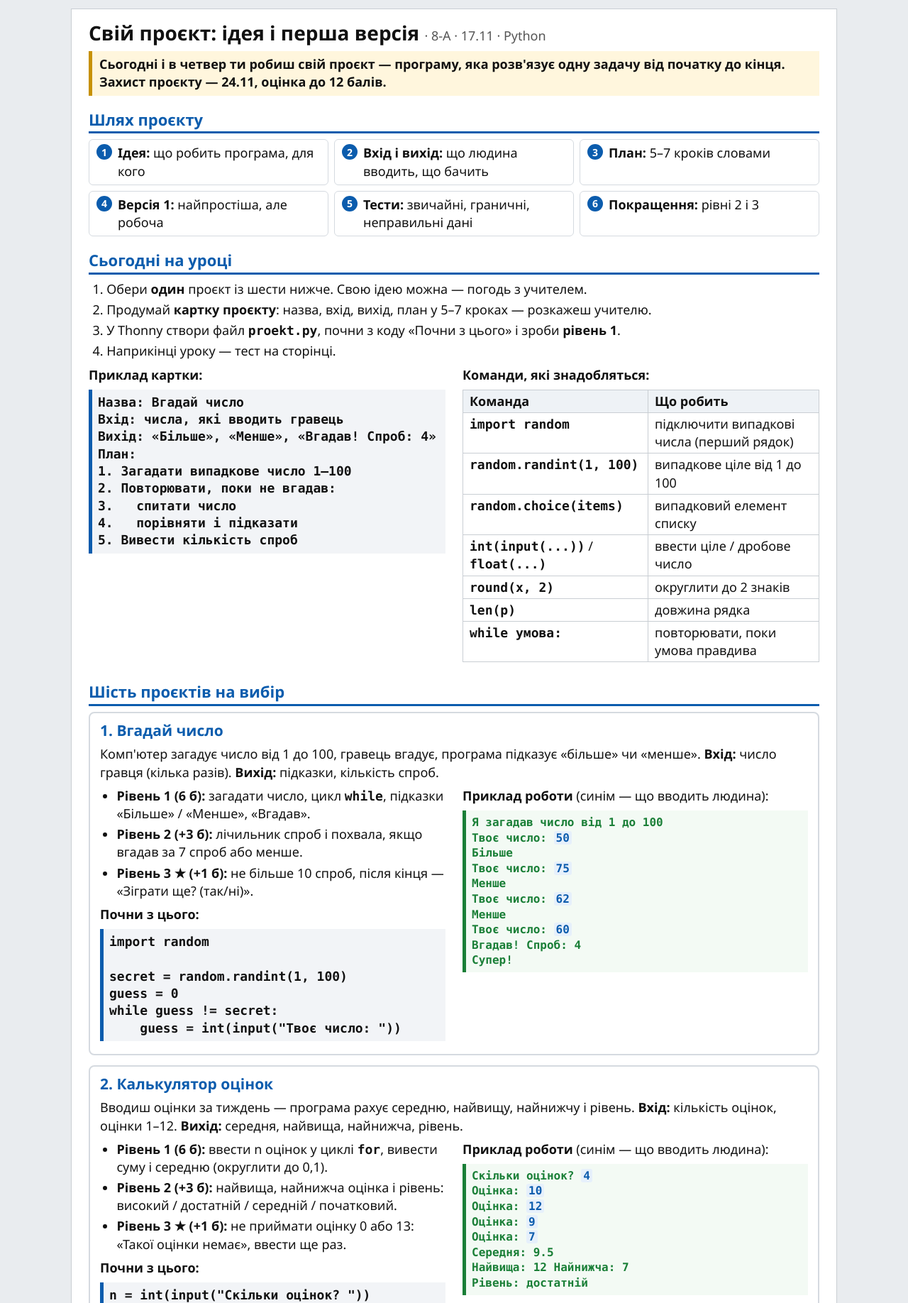
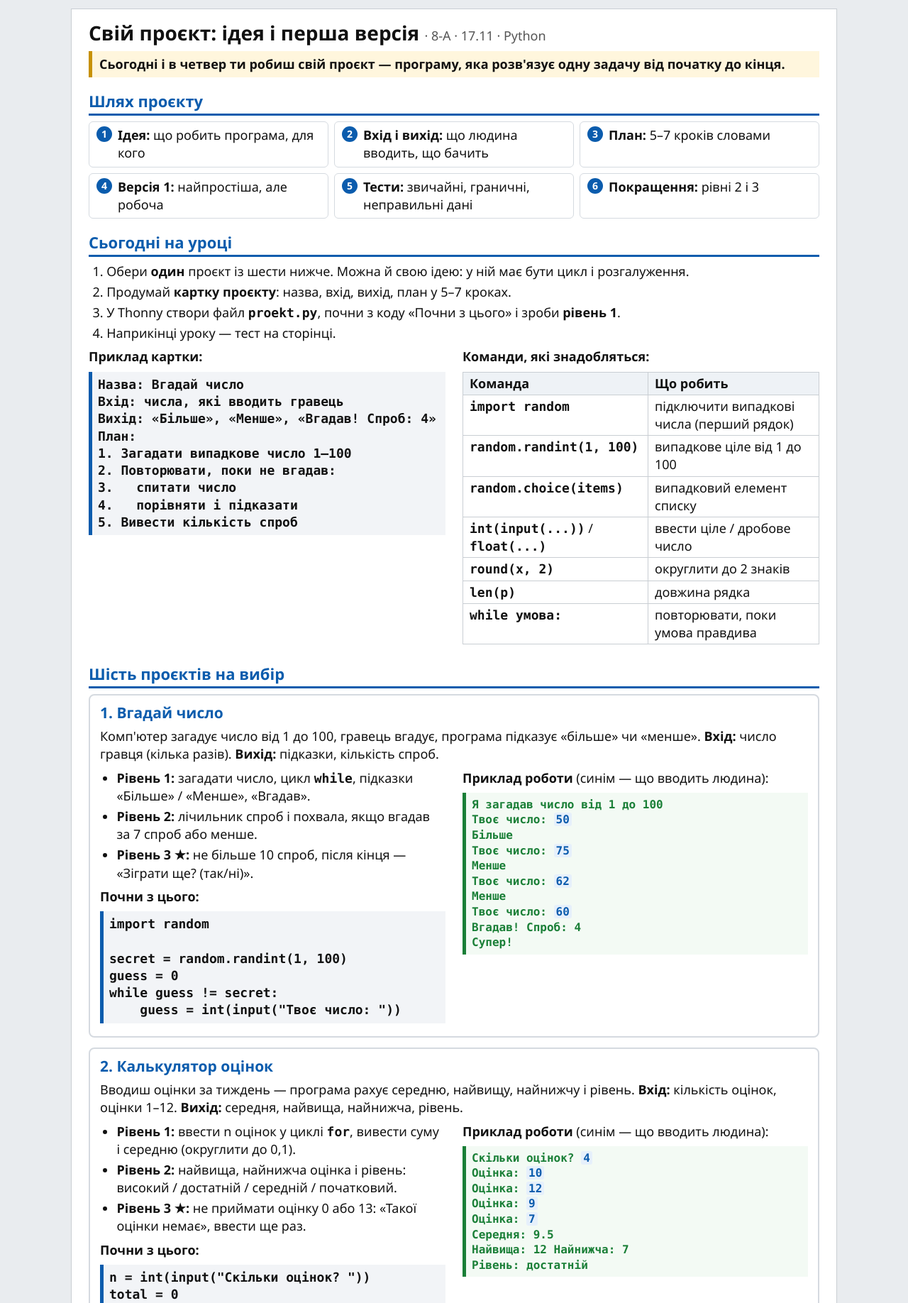
Before and after one commit to yuriihalas/it, a plain HTML site: page 8a-proekt-1.html in a window 1280 px wide. Shown: the top 1836 px of the page at 71% size. Drawn offline with Linux system fonts and the light colour scheme.

Commit message:
8-А проєкт: прибрано бали за рівні, захист і «покажи вчителю»

```diff
--- a/8a-proekt-1.html
+++ b/8a-proekt-1.html
@@ -60,7 +60,7 @@
 <div class="sheet">
   <h1>Свій проєкт: ідея і перша версія <span>· 8-А · 17.11 · Python</span></h1>
 
-  <p class="big">Сьогодні і в четвер ти робиш <b>свій проєкт</b> — програму, яка розв'язує одну задачу від початку до кінця. Захист проєкту — <b>24.11</b>, оцінка до 12 балів.</p>
+  <p class="big">Сьогодні і в четвер ти робиш <b>свій проєкт</b> — програму, яка розв'язує одну задачу від початку до кінця.</p>
 
   <section>
     <h2>Шлях проєкту</h2>
@@ -77,8 +77,8 @@
   <section>
     <h2>Сьогодні на уроці</h2>
     <ol>
-      <li>Обери <b>один</b> проєкт із шести нижче. Свою ідею можна — погодь з учителем.</li>
-      <li>Продумай <b>картку проєкту</b>: назва, вхід, вихід, план у 5–7 кроках — розкажеш учителю.</li>
+      <li>Обери <b>один</b> проєкт із шести нижче. Можна й свою ідею: у ній має бути цикл і розгалуження.</li>
+      <li>Продумай <b>картку проєкту</b>: назва, вхід, вихід, план у 5–7 кроках.</li>
       <li>У Thonny створи файл <code>proekt.py</code>, почни з коду «Почни з цього» і зроби <b>рівень 1</b>.</li>
       <li>Наприкінці уроку — тест на сторінці.</li>
     </ol>
@@ -115,7 +115,7 @@
       <h3>1. Вгадай число</h3>
       <p>Комп'ютер загадує число від 1 до 100, гравець вгадує, програма підказує «більше» чи «менше». <b>Вхід:</b> число гравця (кілька разів). <b>Вихід:</b> підказки, кількість спроб.</p>
       <div class="half">
-        <div><ul class="lv"><li><b>Рівень 1 (6 б):</b> загадати число, цикл <code>while</code>, підказки «Більше» / «Менше», «Вгадав».</li><li><b>Рівень 2 (+3 б):</b> лічильник спроб і похвала, якщо вгадав за 7 спроб або менше.</li><li><b>Рівень 3 ★ (+1 б):</b> не більше 10 спроб, після кінця — «Зіграти ще? (так/ні)».</li></ul><p><b>Почни з цього:</b></p><pre>import random
+        <div><ul class="lv"><li><b>Рівень 1:</b> загадати число, цикл <code>while</code>, підказки «Більше» / «Менше», «Вгадав».</li><li><b>Рівень 2:</b> лічильник спроб і похвала, якщо вгадав за 7 спроб або менше.</li><li><b>Рівень 3 ★:</b> не більше 10 спроб, після кінця — «Зіграти ще? (так/ні)».</li></ul><p><b>Почни з цього:</b></p><pre>import random
 
 secret = random.randint(1, 100)
 guess = 0
@@ -137,7 +137,7 @@ while guess != secret:
       <h3>2. Калькулятор оцінок</h3>
       <p>Вводиш оцінки за тиждень — програма рахує середню, найвищу, найнижчу і рівень. <b>Вхід:</b> кількість оцінок, оцінки 1–12. <b>Вихід:</b> середня, найвища, найнижча, рівень.</p>
       <div class="half">
-        <div><ul class="lv"><li><b>Рівень 1 (6 б):</b> ввести n оцінок у циклі <code>for</code>, вивести суму і середню (округлити до 0,1).</li><li><b>Рівень 2 (+3 б):</b> найвища, найнижча оцінка і рівень: високий / достатній / середній / початковий.</li><li><b>Рівень 3 ★ (+1 б):</b> не приймати оцінку 0 або 13: «Такої оцінки немає», ввести ще раз.</li></ul><p><b>Почни з цього:</b></p><pre>n = int(input(&quot;Скільки оцінок? &quot;))
+        <div><ul class="lv"><li><b>Рівень 1:</b> ввести n оцінок у циклі <code>for</code>, вивести суму і середню (округлити до 0,1).</li><li><b>Рівень 2:</b> найвища, найнижча оцінка і рівень: високий / достатній / середній / початковий.</li><li><b>Рівень 3 ★:</b> не приймати оцінку 0 або 13: «Такої оцінки немає», ввести ще раз.</li></ul><p><b>Почни з цього:</b></p><pre>n = int(input(&quot;Скільки оцінок? &quot;))
 total = 0
 for i in range(n):
     m = int(input(&quot;Оцінка: &quot;))
@@ -156,7 +156,7 @@ for i in range(n):
       <h3>3. Тренажер множення</h3>
       <p>10 випадкових прикладів на таблицю множення, рахунок правильних і оцінка. <b>Вхід:</b> відповіді гравця. <b>Вихід:</b> «Правильно» / правильна відповідь, рахунок, оцінка.</p>
       <div class="half">
-        <div><ul class="lv"><li><b>Рівень 1 (6 б):</b> 10 прикладів у циклі, перевірка відповіді, лічильник правильних.</li><li><b>Рівень 2 (+3 б):</b> після помилки показати правильну відповідь; оцінка в кінці.</li><li><b>Рівень 3 ★ (+1 б):</b> на початку питати рівень: 1 — числа до 5, 2 — до 9, 3 — до 12.</li></ul><p><b>Почни з цього:</b></p><pre>import random
+        <div><ul class="lv"><li><b>Рівень 1:</b> 10 прикладів у циклі, перевірка відповіді, лічильник правильних.</li><li><b>Рівень 2:</b> після помилки показати правильну відповідь; оцінка в кінці.</li><li><b>Рівень 3 ★:</b> на початку питати рівень: 1 — числа до 5, 2 — до 9, 3 — до 12.</li></ul><p><b>Почни з цього:</b></p><pre>import random
 
 score = 0
 for i in range(10):
@@ -177,7 +177,7 @@ for i in range(10):
       <h3>4. Обмінник валют</h3>
       <p>Меню: гривні в долари, долари в гривні. Працює, поки не вибереш 0. <b>Вхід:</b> пункт меню, сума. <b>Вихід:</b> сума в іншій валюті.</p>
       <div class="half">
-        <div><ul class="lv"><li><b>Рівень 1 (6 б):</b> курс у змінній, меню з пунктами 1, 2, 0 у циклі <code>while</code>.</li><li><b>Рівень 2 (+3 б):</b> округлення до копійок, повідомлення «Немає такого пункту».</li><li><b>Рівень 3 ★ (+1 б):</b> додати євро (пункти 3 і 4) і не приймати від'ємну суму.</li></ul><p><b>Почни з цього:</b></p><pre>rate = 41.5
+        <div><ul class="lv"><li><b>Рівень 1:</b> курс у змінній, меню з пунктами 1, 2, 0 у циклі <code>while</code>.</li><li><b>Рівень 2:</b> округлення до копійок, повідомлення «Немає такого пункту».</li><li><b>Рівень 3 ★:</b> додати євро (пункти 3 і 4) і не приймати від'ємну суму.</li></ul><p><b>Почни з цього:</b></p><pre>rate = 41.5
 choice = -1
 while choice != 0:
     print(&quot;1 — гривні в долари, 2 — долари в гривні, 0 — вихід&quot;)
@@ -199,7 +199,7 @@ while choice != 0:
       <h3>5. Перевірка пароля</h3>
       <p>Програма просить пароль, поки він не стане надійним, і пояснює, чого бракує. <b>Вхід:</b> пароль (кілька спроб). <b>Вихід:</b> що не так із паролем, «надійний».</p>
       <div class="half">
-        <div><ul class="lv"><li><b>Рівень 1 (6 б):</b> цикл, поки довжина менша за 8: <code>len(p)</code>.</li><li><b>Рівень 2 (+3 б):</b> перевірити, чи є цифра (<code>ch.isdigit()</code>) і велика літера (<code>ch.isupper()</code>).</li><li><b>Рівень 3 ★ (+1 б):</b> не приймати пароль, у якому є слово «password» або «12345».</li></ul><p><b>Почни з цього:</b></p><pre>ok = False
+        <div><ul class="lv"><li><b>Рівень 1:</b> цикл, поки довжина менша за 8: <code>len(p)</code>.</li><li><b>Рівень 2:</b> перевірити, чи є цифра (<code>ch.isdigit()</code>) і велика літера (<code>ch.isupper()</code>).</li><li><b>Рівень 3 ★:</b> не приймати пароль, у якому є слово «password» або «12345».</li></ul><p><b>Почни з цього:</b></p><pre>ok = False
 while not ok:
     p = input(&quot;Придумай пароль: &quot;)
     if len(p) &lt; 8:
@@ -219,7 +219,7 @@ print(&quot;Пароль прийнято&quot;)</pre></div>
       <h3>6. Камінь, ножиці, папір</h3>
       <p>Гра з комп'ютером до 3 перемог. <b>Вхід:</b> хід гравця. <b>Вихід:</b> хід комп'ютера, хто виграв раунд, рахунок.</p>
       <div class="half">
-        <div><ul class="lv"><li><b>Рівень 1 (6 б):</b> один раунд: <code>random.choice</code>, хто виграв, нічия.</li><li><b>Рівень 2 (+3 б):</b> цикл до 3 перемог, рахунок після кожного раунду.</li><li><b>Рівень 3 ★ (+1 б):</b> приймати «Камінь» з великої (<code>p.lower()</code>) і відповідати на неіснуючий хід.</li></ul><p><b>Почни з цього:</b></p><pre>import random
+        <div><ul class="lv"><li><b>Рівень 1:</b> один раунд: <code>random.choice</code>, хто виграв, нічия.</li><li><b>Рівень 2:</b> цикл до 3 перемог, рахунок після кожного раунду.</li><li><b>Рівень 3 ★:</b> приймати «Камінь» з великої (<code>p.lower()</code>) і відповідати на неіснуючий хід.</li></ul><p><b>Почни з цього:</b></p><pre>import random
 
 items = [&quot;камінь&quot;, &quot;ножиці&quot;, &quot;папір&quot;]
 p = input(&quot;камінь, ножиці чи папір? &quot;)
@@ -255,7 +255,7 @@ print(&quot;Комп&#x27;ютер:&quot;, c)</pre></div>
   </section>
 
   <section>
-    <h2>Тест <span class="pts">2 бали</span></h2>
+    <h2>Тест</h2>
     <p>Впиши відповідь і натисни «Перевірити» або Enter. <b>Перевірити можна лише один раз.</b></p>
     <div class="half" id="quiz"></div>
     <div class="score" id="score">Правильно: 0 з 6</div>
@@ -352,7 +352,7 @@ function check(k) {
   $("m" + k).textContent = good ? "✓ Правильно" : `✗ Правильно: ${t.show}`;
   if (good) right++;
   done++;
-  $("score").textContent = `Правильно: ${right} з ${QUIZ.length}` + (done === QUIZ.length ? " — покажи вчителю" : "");
+  $("score").textContent = `Правильно: ${right} з ${QUIZ.length}`;
   const next = $("a" + (k + 1));
   if (next) next.focus();
 }
```
Also changed, not shown: 8a-proekt-2.html (+8 -8 lines), index.html (+1 -1 lines).
